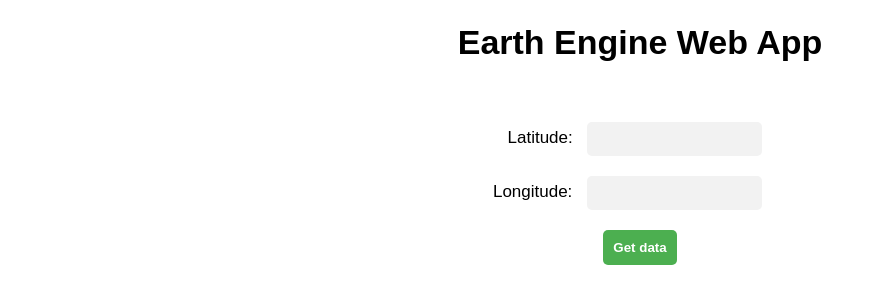
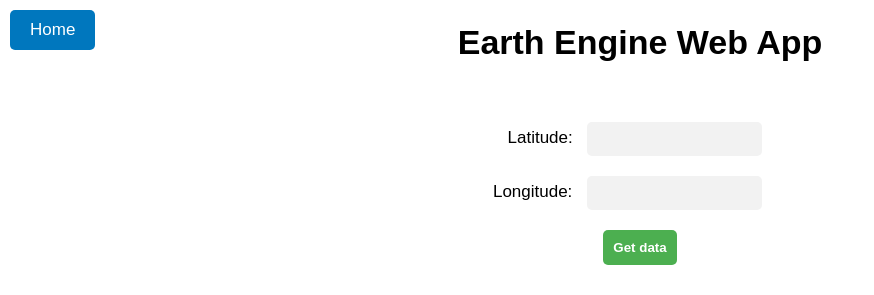
Before and after one commit to myj-nikhil/earth-engine, a Flask app: template templates/result.html in a window 1280 px wide. Shown: the top 295 px of the page, without its empty margins (0-874 px from the left). Run offline with Flask 2, Linux system fonts and the light colour scheme; the template is opened without the code that fills it, so the values that code supplies are empty.

Commit message:
added home button

```diff
--- a/templates/result.html
+++ b/templates/result.html
@@ -1,5 +1,6 @@
 <!DOCTYPE html>
 <html lang="en">
+
 <head>
   <meta charset="UTF-8">
   <meta http-equiv="X-UA-Compatible" content="IE=edge">
@@ -7,24 +8,30 @@
   <title>Earth Engine Web App</title>
   <link rel="stylesheet" href="{{ url_for('static', filename= 'css/main.css') }}">
 </head>
+
 <body>
   <h1>
     Earth Engine Web App
   </h1>
+  <body>
+    <div class="home-button">
+      <a href="/">Home</a>
+    </div>
   <form action="result" method="post">
     <div class="input-container">
       <label>Latitude:</label>
-      <input type="number" step="0.000001" name="latitude" value= "{{ request.form.latitude }}" required>
+      <input type="number" step="0.000001" name="latitude" value="{{ request.form.latitude }}" required>
     </div>
     <div class="input-container">
-      <label id="longitude"  >Longitude:</label>
-      <input type="number" step="0.000001" name="longitude" value = "{{ request.form.longitude }}"  required>
+      <label id="longitude">Longitude:</label>
+      <input type="number" step="0.000001" name="longitude" value="{{ request.form.longitude }}" required>
     </div>
     <input type="submit" value="Get data">
   </form>
 
   <h3>
-    Values for the Co-ordinates: {{dd_lat}}&#176; {%if dd_lat > 0 %}N {% else %}S{%endif%} , {{dd_long}}&#176; {%if dd_long > 0%}E {% else %}W{%endif%}
+    Values for the Co-ordinates: {{dd_lat}}&#176; {%if dd_lat > 0 %}N {% else %}S{%endif%} , {{dd_long}}&#176; {%if
+    dd_long > 0%}E {% else %}W{%endif%}
 
   </h3>
 
@@ -67,4 +74,5 @@
   </table>
 
 </body>
+
 </html>
```
Lines whose indentation alone changed are shown as unchanged.
